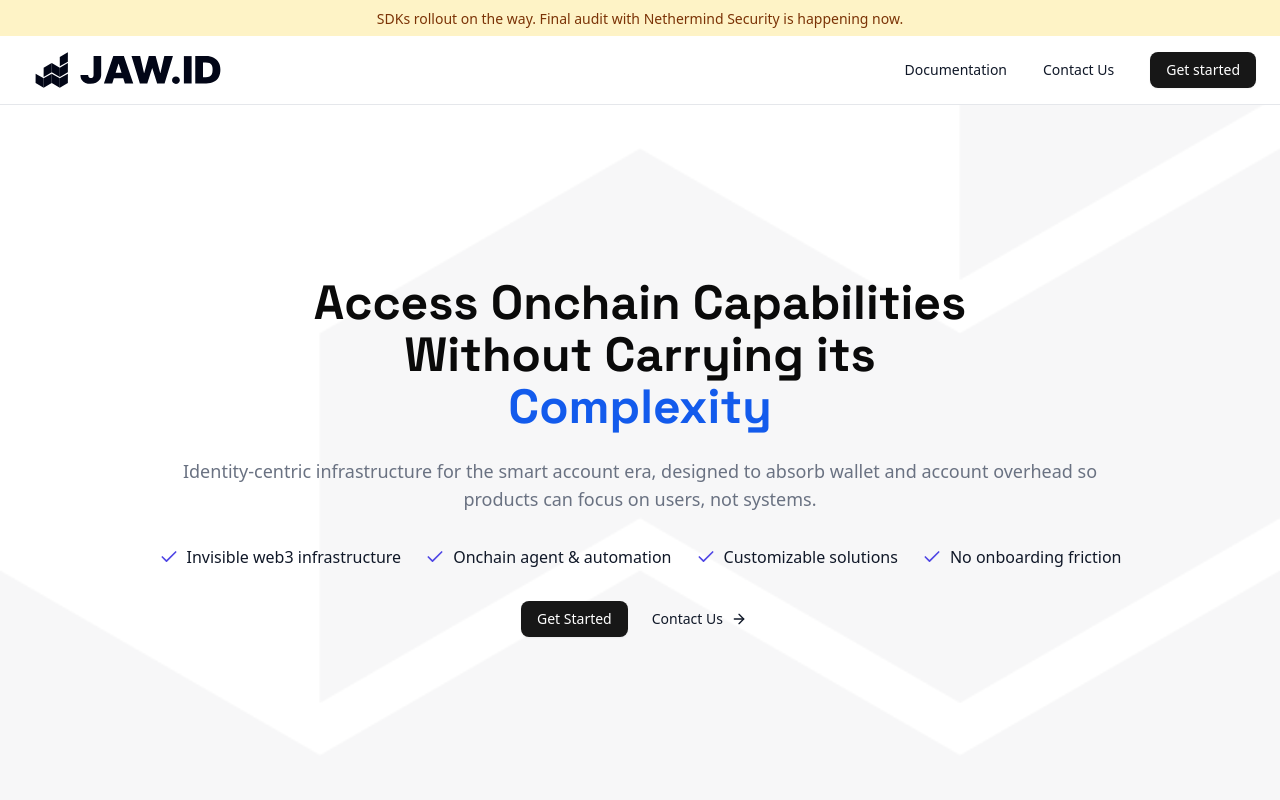
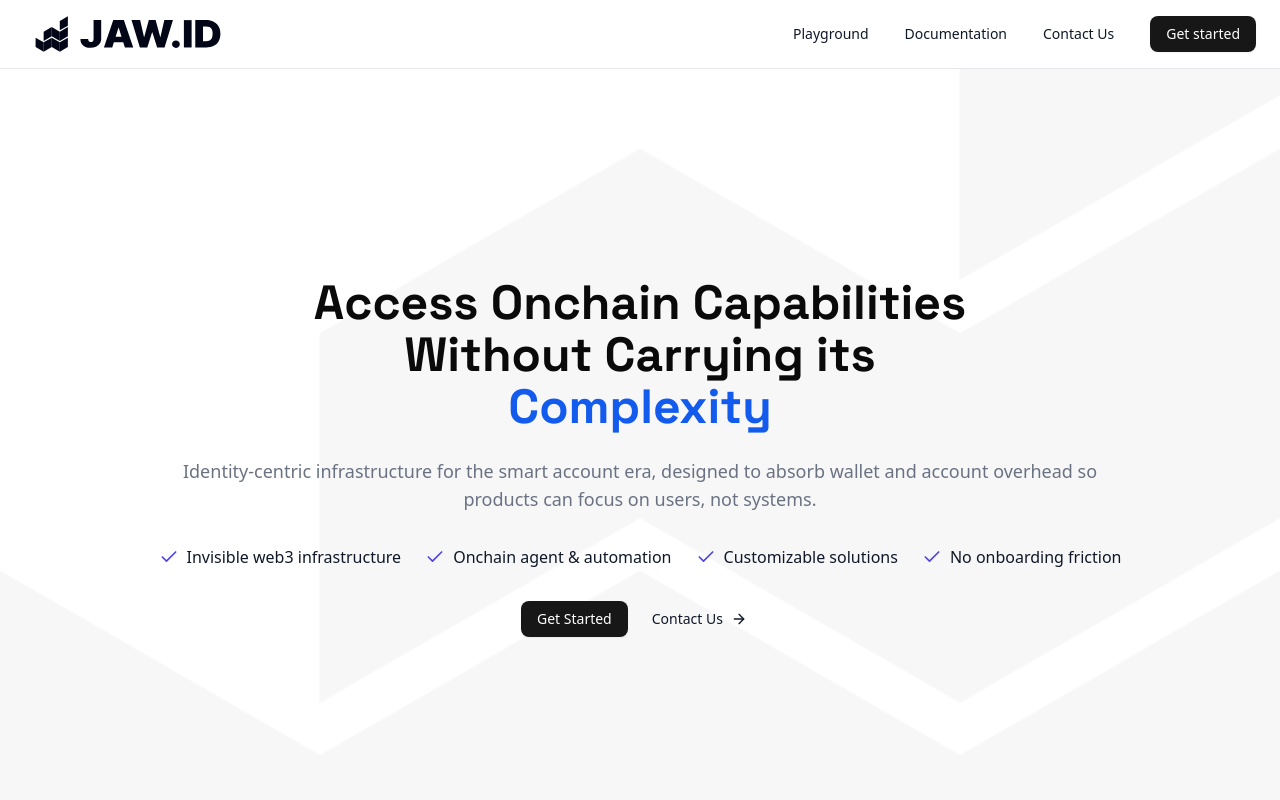
Before and after one commit to JustaName-id/jaw-landing, a Next.js app: page / in a window 1280 px wide. Shown: the top 800 px of the page. Built offline with nearby package versions, Linux system fonts and the light colour scheme.

Commit message:
feat: beta sdk release

```diff
--- a/src/app/globals.css
+++ b/src/app/globals.css
@@ -138,24 +138,6 @@
     display: none;
   }
 
-  /* Marquee animation for banner */
-  @keyframes marquee {
-    0% {
-      transform: translateX(0);
-    }
-    100% {
-      transform: translateX(-50%);
-    }
-  }
-
-  .animate-marquee {
-    animation: marquee 20s linear infinite;
-  }
-
-  .animate-marquee:hover {
-    animation-play-state: paused;
-  }
-
   /* Accessibility: Respect prefers-reduced-motion */
   @media (prefers-reduced-motion: reduce) {
     *, *::before, *::after {
--- a/src/app/layout.tsx
+++ b/src/app/layout.tsx
@@ -30,24 +30,6 @@ export default function RootLayout({
     <html lang="en">
       <body className={`${inter.variable} ${spaceGrotesk.variable} antialiased`}>
         <ToastProvider />
-        <div className="fixed top-0 left-0 right-0 z-50 bg-amber-100 text-amber-900 py-2.5 text-xs sm:text-sm font-medium leading-tight overflow-hidden">
-          {/* Desktop - Static centered text */}
-          <div className="hidden sm:block text-center px-4">
-            SDKs rollout on the way. Final audit with Nethermind Security is happening now.
-          </div>
-
-          {/* Mobile - Scrolling marquee */}
-          <div className="sm:hidden relative">
-            <div className="animate-marquee whitespace-nowrap inline-block">
-              <span className="inline-block px-4">
-                SDKs rollout on the way. Final audit with Nethermind Security is happening now.
-              </span>
-              <span className="inline-block px-4">
-                SDKs rollout on the way. Final audit with Nethermind Security is happening now.
-              </span>
-            </div>
-          </div>
-        </div>
         <Navbar />
         <main>{children}</main>
         <Footer />
--- a/src/layout/navbar/index.tsx
+++ b/src/layout/navbar/index.tsx
@@ -14,7 +14,7 @@ export const Navbar = () => {
     };
 
     return (
-        <header className="fixed top-[34px] md:top-[36px] left-0 right-0 z-50 bg-white border-b border-gray-200">
+        <header className="fixed top-0 left-0 right-0 z-50 bg-white border-b border-gray-200">
             <div className="max-w-[1280px] mx-auto px-4 md:px-6 h-[60px] md:h-[68px] flex items-center justify-between">
                 {/* Logo */}
                 <Link href="/" className="flex items-center">
@@ -30,6 +30,13 @@ export const Navbar = () => {
                 {/* Desktop Navigation */}
                 <nav className="hidden md:flex items-center gap-5">
                     <div className="flex items-center gap-1">
+                        <a
+                            href="https://playground.jaw.id/"
+                            target="_blank" rel="noopener noreferrer"
+                            className="text-gray-900 hover:text-gray-600 text-sm font-medium px-4 py-2 rounded-lg transition-colors"
+                        >
+                            Playground
+                        </a>
                         <a
                             href="https://docs.jaw.id"
                             target="_blank" rel="noopener noreferrer"
@@ -68,6 +75,15 @@ export const Navbar = () => {
                         <SheetTitle className="sr-only">Navigation Menu</SheetTitle>
                         <nav className="flex text-center flex-col gap-1 mt-8">
                             <a
+                                href="https://playground.jaw.id/"
+                                target="_blank"
+                                rel="noopener noreferrer"
+                                onClick={handleLinkClick}
+                                className="text-base font-medium text-gray-900 hover:bg-gray-50 active:bg-gray-100 transition-all py-3 px-4 rounded-lg "
+                            >
+                                Playground
+                            </a>
+                            <a
                                 href="https://docs.jaw.id"
                                 target="_blank"
                                 rel="noopener noreferrer"
```
